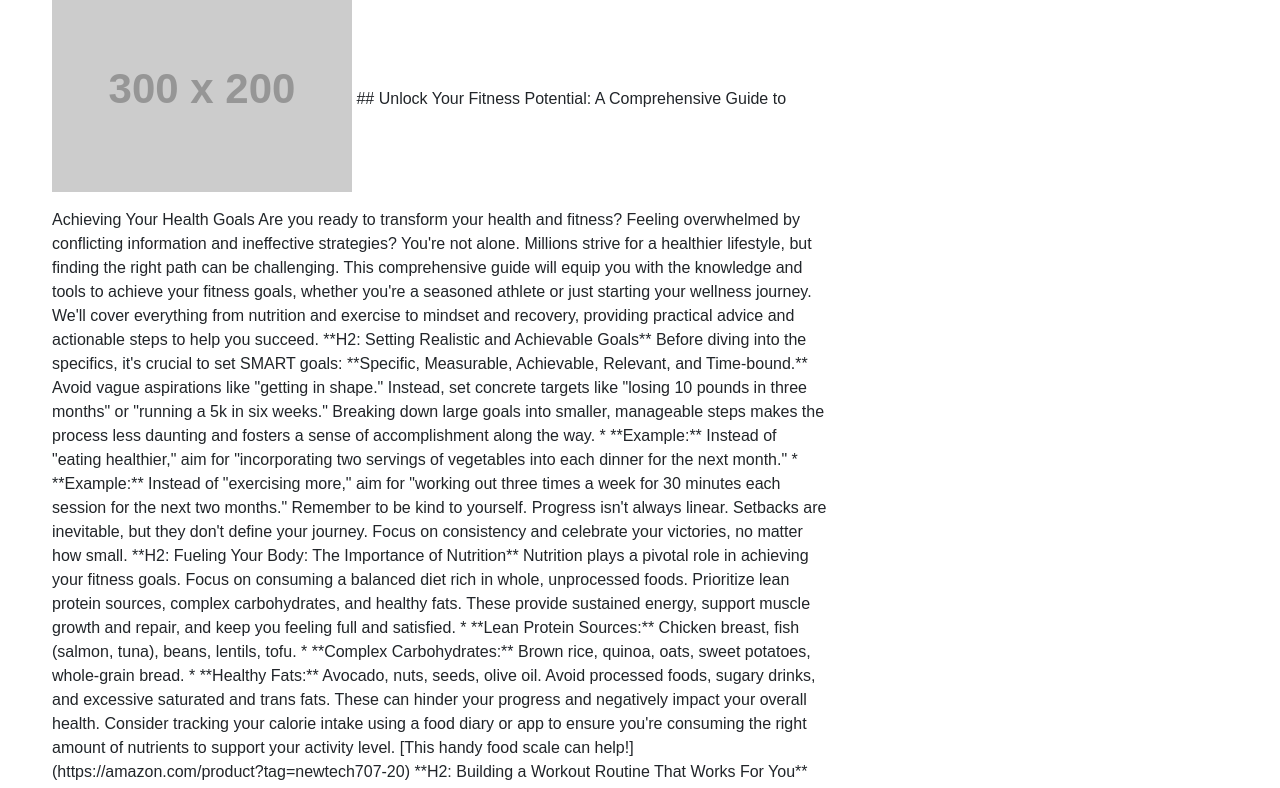
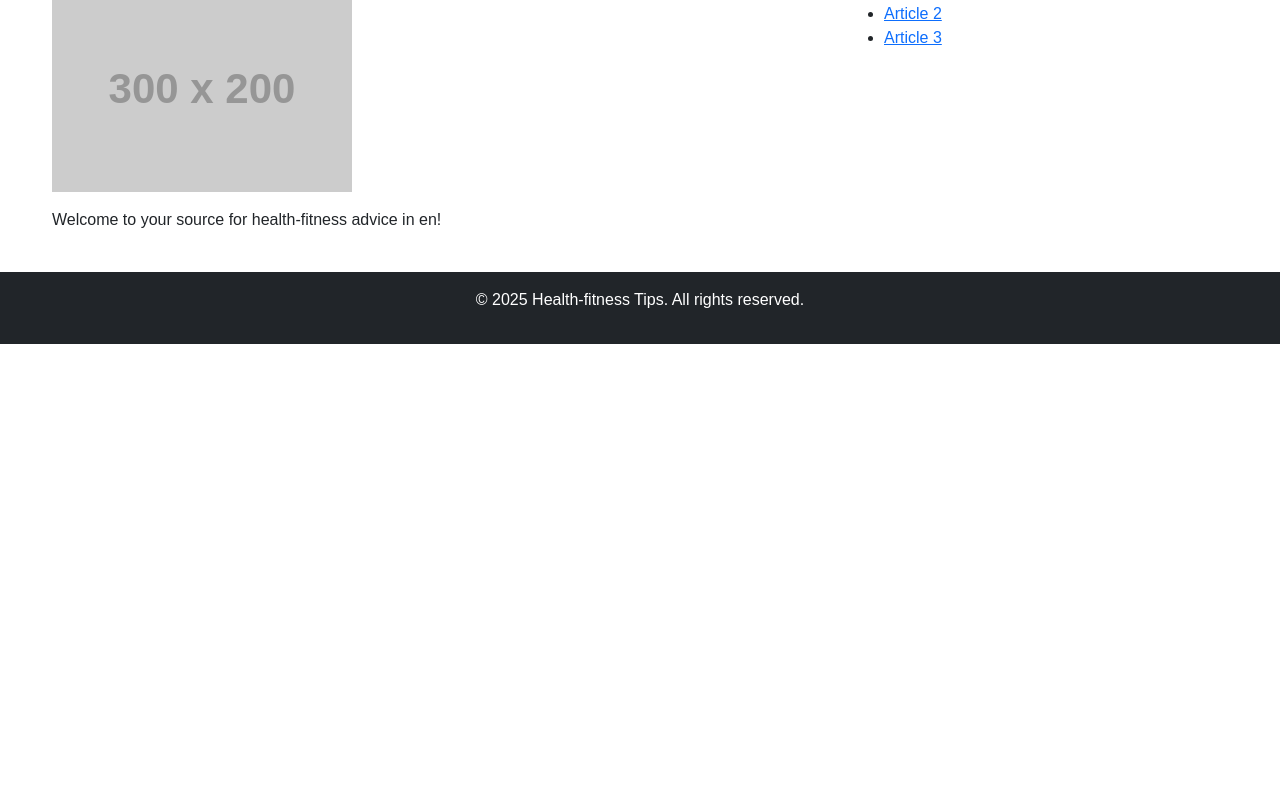
Before and after one commit to newtech70/health-fitness-en, a plain HTML site: page index.html in a window 1280 px wide. Shown: the part 144-932 px from the top of the page. After the commit the page ends 800 px from the top, so only its background shows below. Drawn offline with nearby package versions, Linux system fonts and the light colour scheme; placeholder pictures from the web are drawn by us.

Commit message:
Mise à jour index.html avec liste statique

```diff
--- a/index.html
+++ b/index.html
@@ -1,4 +1,3 @@
-
 <!DOCTYPE html>
 <html lang="en">
 <head>
@@ -9,11 +8,9 @@
     <meta name="keywords" content="health-fitness, tips, guide, en">
     <link href="https://cdn.jsdelivr.net/npm/bootstrap@5.3.0/dist/css/bootstrap.min.css" rel="stylesheet">
     <link href="styles.css" rel="stylesheet">
-    <!-- AdSense -->
     <script async src="https://pagead2.googlesyndication.com/pagead/js/adsbygoogle.js?client=pub-5387620332759028" crossorigin="anonymous"></script>
 </head>
 <body>
-    <!-- Navbar -->
     <nav class="navbar navbar-expand-lg navbar-light" style="background-color: #28a745;">
         <div class="container">
             <a class="navbar-brand text-white" href="/">Health-fitness Tips</a>
@@ -29,8 +26,6 @@
             </div>
         </div>
     </nav>
-
-    <!-- AdSense Banner -->
     <div class="container mt-4">
         <ins class="adsbygoogle"
              style="display:block"
@@ -40,73 +35,12 @@
              data-full-width-responsive="true"></ins>
         <script>(adsbygoogle = window.adsbygoogle || []).push({});</script>
     </div>
-
-    <!-- Main Content -->
     <div class="container mt-4">
         <div class="row">
             <div class="col-md-8">
                 <h1>Welcome to Health-fitness Tips</h1>
                 <img src="https://via.placeholder.com/300x200" class="img-fluid mb-3" alt="health-fitness">
-                ## Unlock Your Fitness Potential: A Comprehensive Guide to Achieving Your Health Goals
-
-Are you ready to transform your health and fitness?  Feeling overwhelmed by conflicting information and ineffective strategies?  You're not alone. Millions strive for a healthier lifestyle, but finding the right path can be challenging. This comprehensive guide will equip you with the knowledge and tools to achieve your fitness goals, whether you're a seasoned athlete or just starting your wellness journey. We'll cover everything from nutrition and exercise to mindset and recovery, providing practical advice and actionable steps to help you succeed.
-
-**H2: Setting Realistic and Achievable Goals**
-
-Before diving into the specifics, it's crucial to set SMART goals: **Specific, Measurable, Achievable, Relevant, and Time-bound.**  Avoid vague aspirations like "getting in shape." Instead, set concrete targets like "losing 10 pounds in three months" or "running a 5k in six weeks."  Breaking down large goals into smaller, manageable steps makes the process less daunting and fosters a sense of accomplishment along the way.
-
-*   **Example:** Instead of "eating healthier," aim for "incorporating two servings of vegetables into each dinner for the next month."
-*   **Example:** Instead of "exercising more," aim for "working out three times a week for 30 minutes each session for the next two months."
-
-Remember to be kind to yourself.  Progress isn't always linear.  Setbacks are inevitable, but they don't define your journey.  Focus on consistency and celebrate your victories, no matter how small.
-
-
-**H2:  Fueling Your Body: The Importance of Nutrition**
-
-Nutrition plays a pivotal role in achieving your fitness goals.  Focus on consuming a balanced diet rich in whole, unprocessed foods.  Prioritize lean protein sources, complex carbohydrates, and healthy fats.  These provide sustained energy, support muscle growth and repair, and keep you feeling full and satisfied.
-
-*   **Lean Protein Sources:** Chicken breast, fish (salmon, tuna), beans, lentils, tofu.
-*   **Complex Carbohydrates:** Brown rice, quinoa, oats, sweet potatoes, whole-grain bread.
-*   **Healthy Fats:** Avocado, nuts, seeds, olive oil.
-
-Avoid processed foods, sugary drinks, and excessive saturated and trans fats.  These can hinder your progress and negatively impact your overall health.  Consider tracking your calorie intake using a food diary or app to ensure you're consuming the right amount of nutrients to support your activity level.  [This handy food scale can help!](https://amazon.com/product?tag=newtech707-20)
-
-
-**H2:  Building a Workout Routine That Works For You**
-
-Finding a workout routine you enjoy and can stick to is key to long-term success.  Experiment with different activities to discover what motivates you.  This could include:
-
-*   **Cardio:** Running, swimming, cycling, dancing.  Cardio improves cardiovascular health, burns calories, and boosts endurance.
-*   **Strength Training:** Weightlifting, bodyweight exercises (push-ups, squats, lunges). Strength training builds muscle mass, increases metabolism, and improves bone density.
-*   **Flexibility and Mobility:** Yoga, Pilates, stretching.  These activities improve flexibility, reduce muscle soreness, and prevent injuries.
-
-Aim for a combination of cardio and strength training at least two to three times per week.  Remember to listen to your body and rest when needed.  Overtraining can lead to injury and burnout.  A good pair of supportive sneakers is essential – check out this selection on Amazon: [High-Quality Running Shoes](https://amazon.com/product?tag=newtech707-20) (This is a placeholder - replace with an actual affiliate link).
-
-
-**H2:  The Power of Mindset: Overcoming Obstacles and Staying Motivated**
-
-Achieving your fitness goals requires more than just physical effort.  Your mindset plays a crucial role in your success.  Cultivate a positive and supportive inner dialogue.  Celebrate your accomplishments, learn from your setbacks, and focus on progress rather than perfection.
-
-*   **Find an Accountability Partner:** Working out with a friend or joining a fitness community can provide support and motivation.
-*   **Reward Yourself (Healthily!):**  Treat yourself to something you enjoy after reaching a milestone, but choose healthy rewards like a new workout outfit or a relaxing massage.
-*   **Visualize Success:**  Imagine yourself achieving your goals.  This can help boost your confidence and motivation.
-
-
-**H2:  Prioritizing Recovery: Rest and Regeneration**
-
-Rest and recovery are just as important as exercise and nutrition.  Your body needs time to repair and rebuild after workouts.  Prioritize getting enough sleep (7-9 hours per night), incorporating active recovery (light exercise like walking or stretching), and managing stress.  Stress can negatively impact your hormone levels and hinder your progress.  Consider incorporating mindfulness techniques such as meditation or deep breathing exercises into your routine.  A comfortable sleep mask can significantly improve sleep quality:  [Find a great sleep mask here](https://amazon.com/product?tag=newtech707-20) (Replace with an actual affiliate link).
-
-
-**H2:  Seeking Professional Guidance**
-
-If you're unsure where to start or have specific health concerns, consider consulting with a qualified professional.  A personal trainer can help you create a customized workout plan, a registered dietitian can provide personalized nutrition advice, and a physician can address any underlying health issues.
-
-
-**Conclusion:**
-
-Transforming your health and fitness is a journey, not a race.  By setting realistic goals, fueling your body with nutritious food, engaging in regular exercise, cultivating a positive mindset, prioritizing recovery, and seeking professional guidance when needed, you can unlock your fitness potential and achieve lasting results. Remember to celebrate your progress and enjoy the process!  Start your journey today – your healthier, happier self awaits!
-
-                <!-- AdSense In-Content -->
+                <p>Welcome to your source for health-fitness advice in en!</p>
                 <ins class="adsbygoogle"
                      style="display:block"
                      data-ad-client="pub-5387620332759028"
@@ -116,11 +50,12 @@ Transforming your health and fitness is a journey, not a race.  By setting reali
                 <script>(adsbygoogle = window.adsbygoogle || []).push({});</script>
             </div>
             <div class="col-md-4">
-                <h3>Recent Articles</h1>
-                <ul>
-                    <li><a href="/articles/sample.html">Sample Article</a></li>
+                <h3>Recent Articles</h3>
+                <ul id="article-list">
+                    <li><a href="/articles/2025-08-20-1.html">Article 1</a></li>
+                    <li><a href="/articles/2025-08-20-2.html">Article 2</a></li>
+                    <li><a href="/articles/2025-08-20-3.html">Article 3</a></li>
                 </ul>
-                <!-- AdSense Sidebar -->
                 <ins class="adsbygoogle"
                      style="display:block"
                      data-ad-client="pub-5387620332759028"
@@ -131,12 +66,9 @@ Transforming your health and fitness is a journey, not a race.  By setting reali
             </div>
         </div>
     </div>
-
-    <!-- Footer -->
     <footer class="bg-dark text-white text-center py-3 mt-4">
         <p>&copy; 2025 Health-fitness Tips. All rights reserved.</p>
     </footer>
-
     <script src="https://cdn.jsdelivr.net/npm/bootstrap@5.3.0/dist/js/bootstrap.bundle.min.js"></script>
 </body>
 </html>
```
